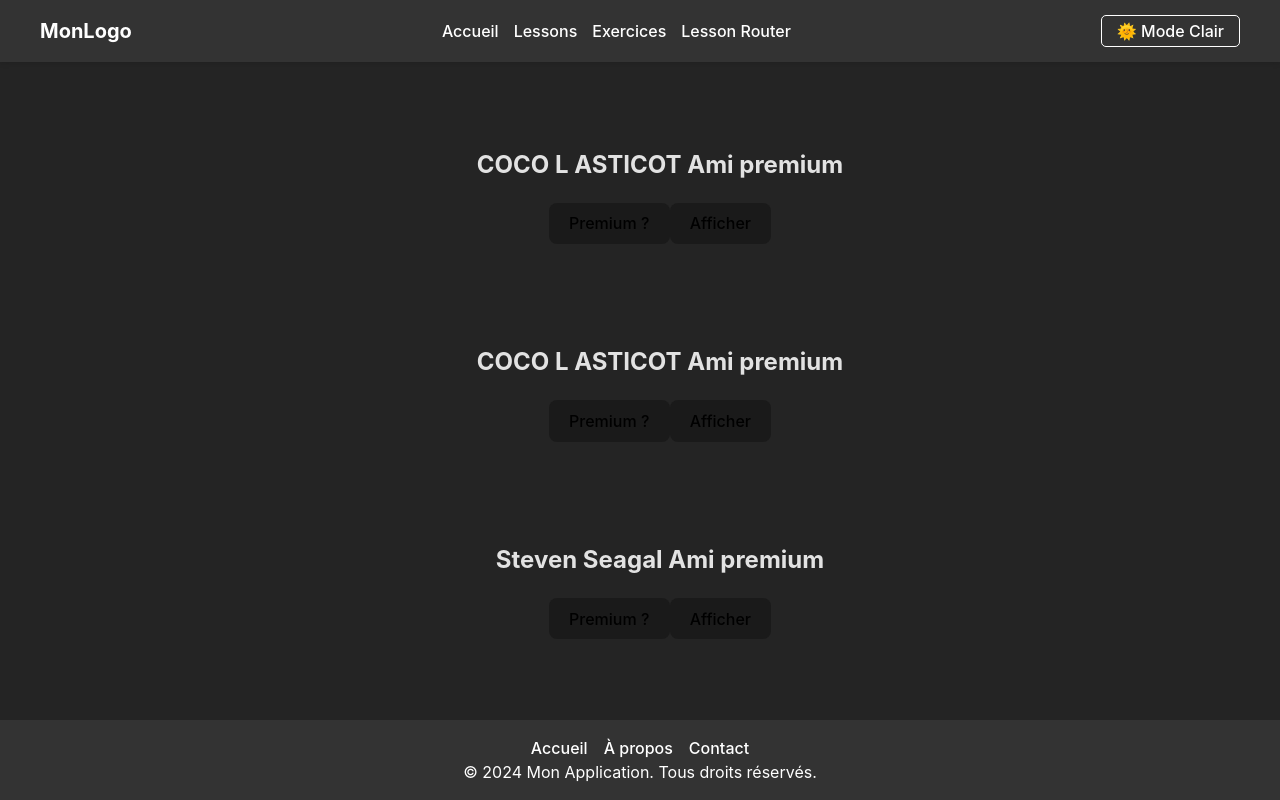
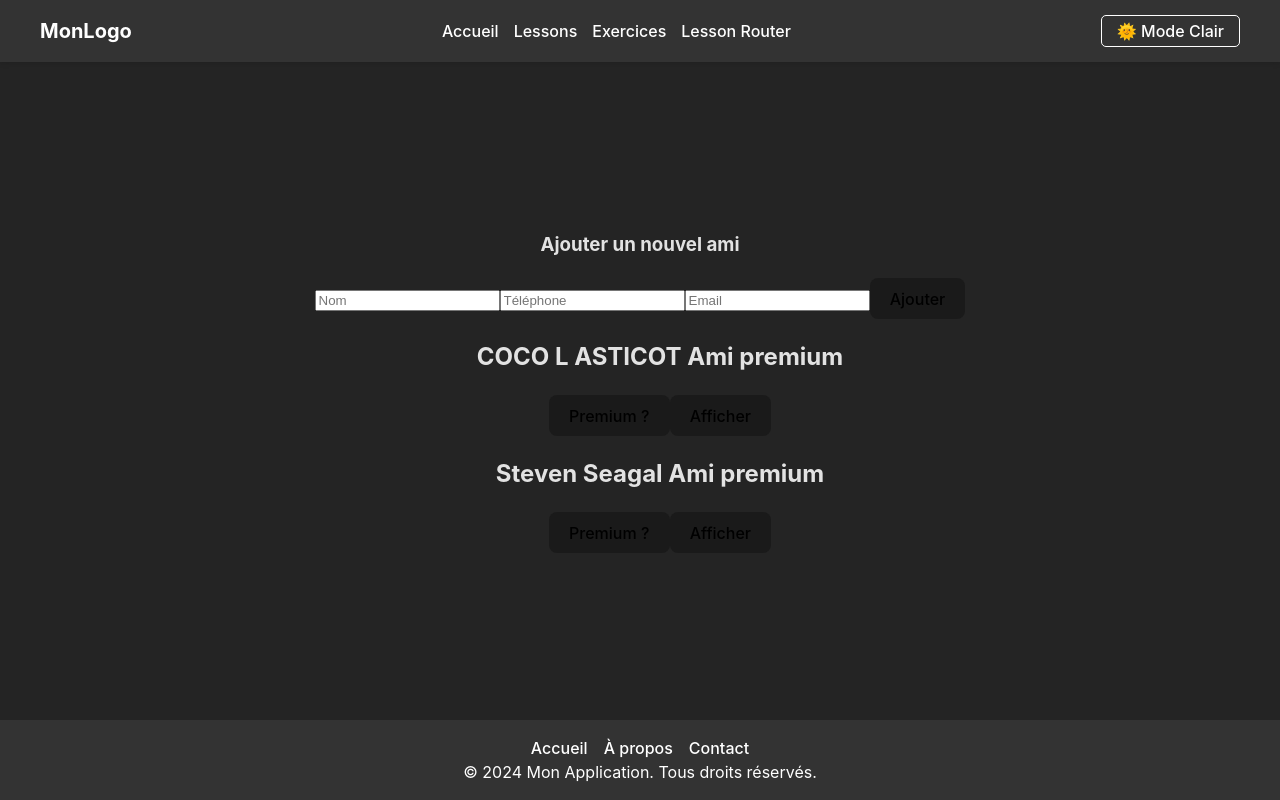
Before and after one commit to ImFormal/Vue, a Vue app: page /exercices/emit in a window 1280 px wide. Built offline with nearby package versions, Linux system fonts and the light colour scheme.

Commit message:
Update Emit 4

```diff
--- a/src/components/Emit.vue
+++ b/src/components/Emit.vue
@@ -40,15 +40,16 @@
   }
 });
 
-// Définition des événements avec validation
+// const emit = defineEmits(['mon-event-premium']);
 const emit = defineEmits({
   'mon-event-premium': (id) => {
-    if (!id) {
-      console.error("Erreur : L'ID n'est pas fourni à l'événement 'mon-event-premium'.");
+    if (id) {
+      return true;
+    } else {
+      console.warn('C\'est la catastrophe !!!!!!');
+      console.error('ON A PAS DE ID Dans le event mon-event-premium');
       return false;
     }
-    console.log("Émission de l'événement avec l'ID :", id);
-    return true;
   }
 });
 
@@ -64,8 +65,8 @@
 // Fonction pour basculer le statut premium et émettre l'événement
 function afficherPremium() {
   premiumData.value = !premiumData.value;
-  // Test volontaire pour omettre l'id et voir la validation
-  // emit('mon-event-premium'); // Ceci provoquera une erreur
-  emit('mon-event-premium', props.id); // Ceci fonctionnera
+  //oups on a oublié de passé l'id dans l'event
+  emit('mon-event-premium');
+  //emit('mon-event-premium',props.id);
 }
 </script>
--- /dev/null
+++ b/src/components/NewFriend.vue
@@ -0,0 +1,37 @@
+<template>
+    <div class="container my-3">
+      <h3>Ajouter un nouvel ami</h3>
+      <form @submit.prevent="submitForm" class="form-group">
+        <input v-model="enteredName" type="text" class="form-control my-2" placeholder="Nom" required />
+        <input v-model="enteredPhone" type="text" class="form-control my-2" placeholder="Téléphone" required />
+        <input v-model="enteredMail" type="email" class="form-control my-2" placeholder="Email" required />
+        <button type="submit" class="btn btn-success mt-2">Ajouter</button>
+      </form>
+    </div>
+  </template>
+
+  <script setup>
+  import { ref, defineEmits } from 'vue';
+
+  // Définir les événements émis
+  const emit = defineEmits(['add-ami']);
+
+  // Références pour les données du formulaire
+  const enteredName = ref('');
+  const enteredPhone = ref('');
+  const enteredMail = ref('');
+
+  // Fonction pour émettre l'événement lors de la soumission
+  function submitForm() {
+    emit('add-ami', {
+      name: enteredName.value,
+      phone: enteredPhone.value,
+      email: enteredMail.value
+    });
+
+    // Réinitialiser les champs après l'envoi
+    enteredName.value = '';
+    enteredPhone.value = '';
+    enteredMail.value = '';
+  }
+  </script>
--- a/src/views/exercices/EmitParent.vue
+++ b/src/views/exercices/EmitParent.vue
@@ -1,4 +1,6 @@
 <template>
+    <div>
+      <NewFriend @add-ami="ajouterAmi" />
       <EmitOneFriendIdComp
         v-for="unAmi in lesAmis"
         :key="unAmi.id"
@@ -8,22 +10,21 @@
         :unAmiMail="unAmi.email"
         :premium="unAmi.premium"
         @mon-event-premium="reactionStatus"
-    ></EmitOneFriendIdComp>
+      />
+    </div>
   </template>
 
-<script setup lang='js'>
-import { ref, defineAsyncComponent } from "vue";
-const EmitOneFriendIdComp = defineAsyncComponent(() => import('../../components/Emit.vue'))
+  <script setup>
+  import { ref, defineAsyncComponent } from 'vue';
+
+  // Chargement asynchrone du composant enfant existant
+  const EmitOneFriendIdComp = defineAsyncComponent(() => import('../../components/Emit.vue'));
+  const NewFriend = defineAsyncComponent(() => import('../../components/NewFriend.vue'));
+
+  // Liste des amis
   const lesAmis = ref([
     {
       id: 'lasticot',
-        name: 'COCO L ASTICOT',
-        phone: '01234 5678 991',
-        email: 'coco@lasticot.com',
-        premium: true
-    },
-    {
-        id: 'lasticot2',
       name: 'COCO L ASTICOT',
       phone: '01234 5678 991',
       email: 'coco@lasticot.com',
@@ -38,13 +39,24 @@
     }
   ]);
 
+  // Fonction pour gérer l'ajout d'un nouvel ami
+  function ajouterAmi({ name, phone, email }) {
+    const newAmiContact = {
+      id: new Date().toISOString(),
+      name,
+      phone,
+      email,
+      premium: false // Par défaut
+    };
+    lesAmis.value.push(newAmiContact);
+    console.log('Nouvel ami ajouté :', newAmiContact);
+  }
+
+  // Fonction pour réagir à l'événement premium
   function reactionStatus(leIdDansUnAmi) {
-    // alert(`Top délire : J'arrive à réagir dans le parent
-    // à l'event "mon-eventpremium" qui est déclenché par le composant ENFANT `);
     const unAmiIdentified = lesAmis.value.find(unAmiATrouver => unAmiATrouver.id === leIdDansUnAmi);
     console.log('amiIdentified : ', unAmiIdentified);
     unAmiIdentified.premium = !unAmiIdentified.premium;
     console.log('amiIdentified : ', unAmiIdentified);
   }
-
   </script>
```
Lines whose indentation alone changed are shown as unchanged.
